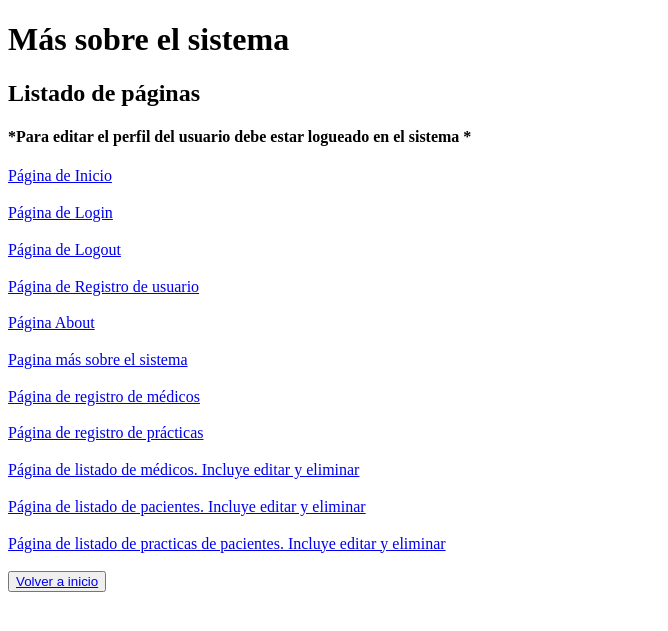
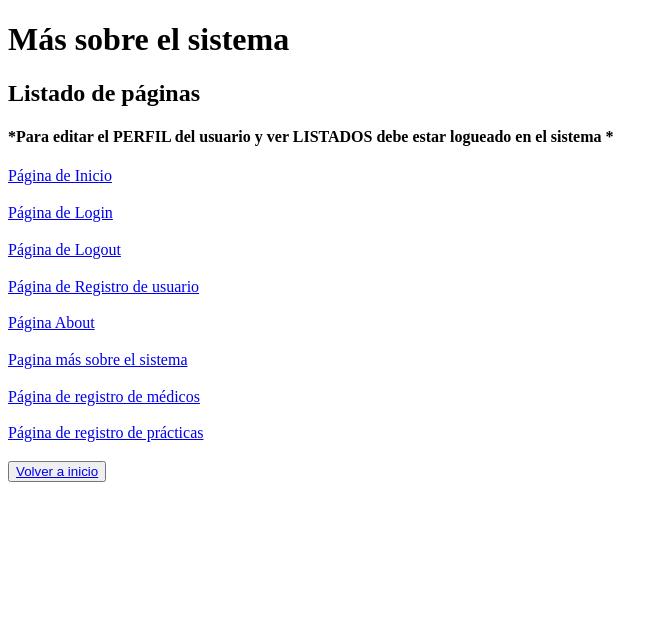
Before and after one commit to sebadipy/Proyecto_final_entregable, a Django app: page /AppCoder/route_page/ in a window 1280 px wide. Shown: the top 631 px of the page, without its empty margins (0-668 px from the left). Run offline with Django 3.2, Linux system fonts and the light colour scheme.

Commit message:
confirmar en "master"

```diff
--- a/AppCoder/templates/AppCoder/route_page.html
+++ b/AppCoder/templates/AppCoder/route_page.html
@@ -11,7 +11,7 @@
 
     <h1>Más sobre el sistema</h1>
     <h2>Listado de páginas</h2>
-    <H4>*Para editar el perfil del usuario debe estar logueado en el sistema *</H4>
+    <H4>*Para editar el PERFIL del usuario y ver LISTADOS debe estar logueado en el sistema *</H4>
     <a href="{% url 'Inicio' %}"> Página de Inicio</a>
     <h3> </h3>
     <a href="{% url 'Login' %}"> Página de Login</a>
@@ -24,10 +24,14 @@
     {% if request.user.is_authenticated %}
 
     <a href="{% url 'EditarPerfil' %}"> Página de editar perfil de usuario</a>
+    <h3> </h3>
+        <a href="{% url 'lista_medicos' %}"> Página de listado de médicos. Incluye editar y eliminar</a>
+    <h3> </h3>
+    <a href="{% url 'lista_pacientes' %}"> Página de listado de pacientes. Incluye editar y eliminar</a>
+    <h3> </h3>
+    <a href="{% url 'lista_practicas' %}"> Página de listado de practicas de pacientes. Incluye editar y eliminar</a>
+    <h3> </h3>
     {% endif %}
-
-
-    <h3> </h3>
     <a href="{% url 'About' %}"> Página About</a>
     <h3> </h3>
     <a href="{% url 'Routepage' %}"> Pagina más sobre el sistema</a>
@@ -36,11 +40,6 @@
     <h3> </h3>
     <a href="{% url 'Practicas' %}"> Página de registro de prácticas</a>
     <h3> </h3>
-    <a href="{% url 'lista_medicos' %}"> Página de listado de médicos. Incluye editar y eliminar</a>
-    <h3> </h3>
-    <a href="{% url 'lista_pacientes' %}"> Página de listado de pacientes. Incluye editar y eliminar</a>
-    <h3> </h3>
-    <a href="{% url 'lista_practicas' %}"> Página de listado de practicas de pacientes. Incluye editar y eliminar</a>
     <h3> </h3>
     <button><a href="{% url 'Inicio' %}"> Volver a inicio</a></button>
 
```
Also changed, not shown: db.sqlite3.
